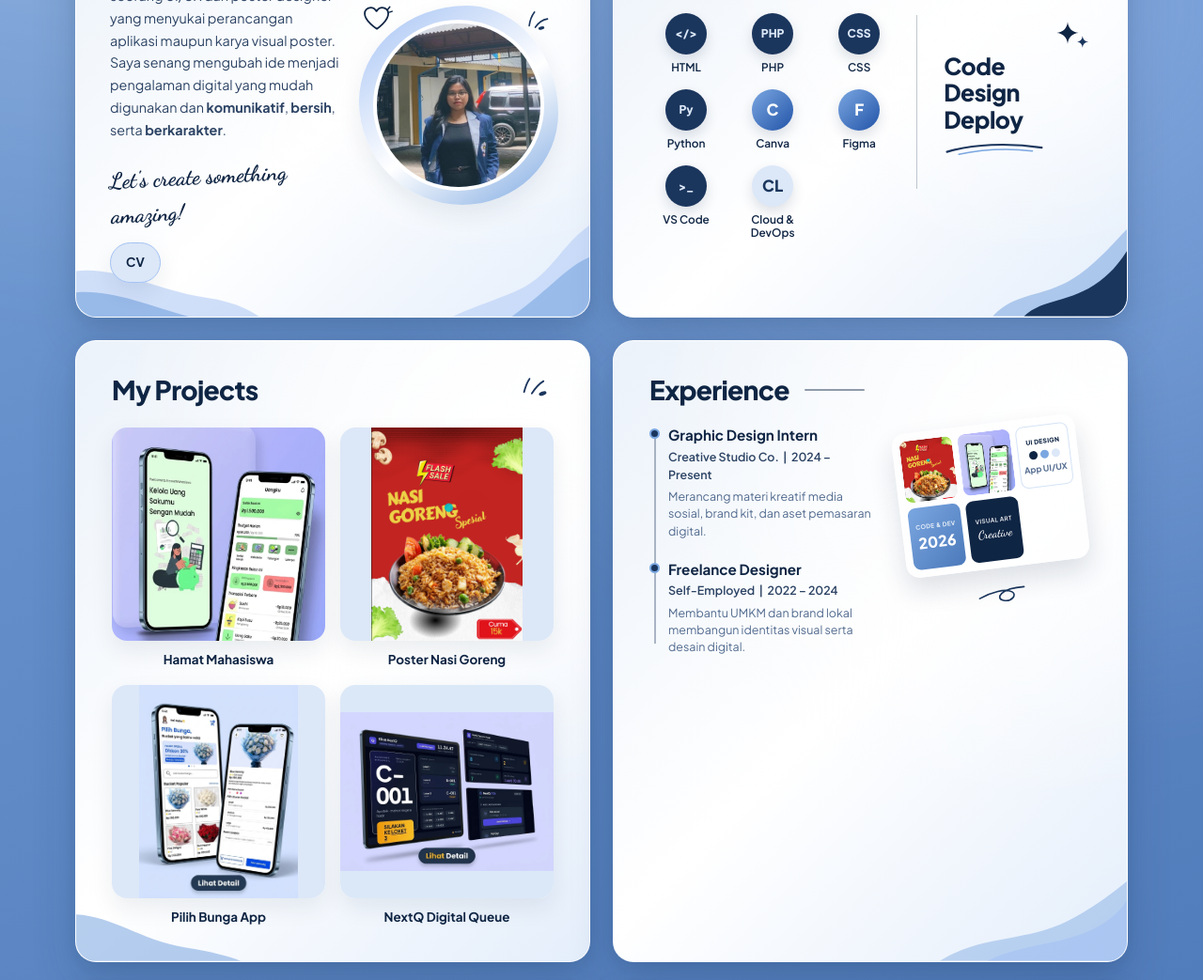
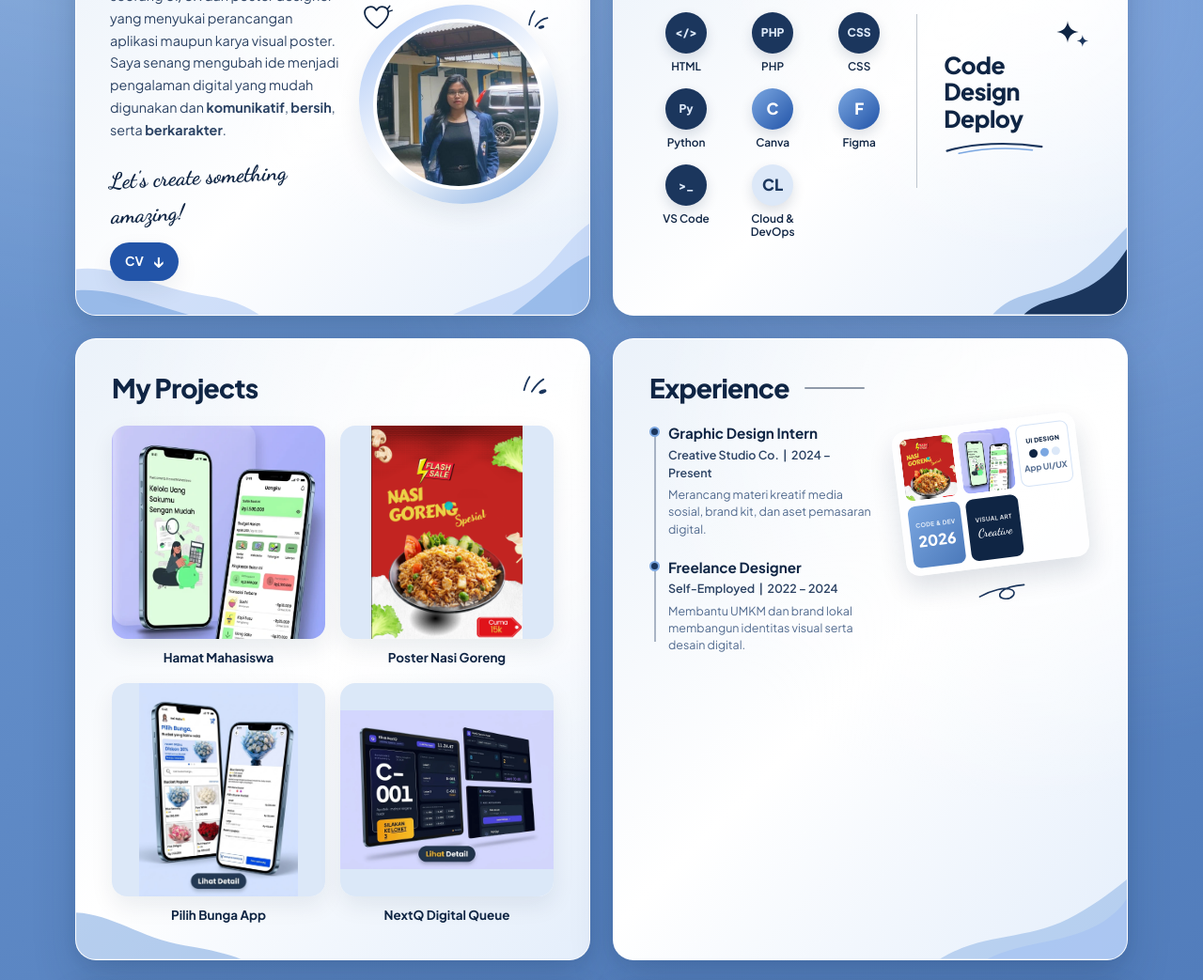
Before and after one commit to MeliaFransiskaSung/portofolio, a plain HTML site: page index.html in a window 1280 px wide. Shown: the part 719-1762 px from the top of the page at 94% size. Drawn offline with Linux system fonts and the light colour scheme.

Commit message:
Match CV button to download style
Co-authored-by: Copilot <223556219+Copilot@users.noreply.github.com>

```diff
--- a/index.html
+++ b/index.html
@@ -176,6 +176,7 @@
             <div class="cv-actions">
               <a class="cv-preview" href="assets/cv_Magang.pdf" target="_blank" rel="noopener noreferrer">
                 CV
+                <span aria-hidden="true">&darr;</span>
               </a>
             </div>
           </div>
--- a/styles.css
+++ b/styles.css
@@ -531,20 +531,25 @@ button {
 .cv-preview {
   display: inline-flex;
   align-items: center;
+  gap: 9px;
   padding: 10px 16px;
   border-radius: 999px;
   font-size: 0.84rem;
   font-weight: 700;
-  background: var(--blue-service);
-  color: var(--navy-dark);
-  border: 1px solid var(--blue-soft);
+  background: var(--royal-accent);
+  color: #ffffff;
   box-shadow: var(--shadow-soft);
   transition: transform 0.2s ease, background-color 0.2s ease;
 }
 
 .cv-preview:hover {
   transform: translateY(-2px);
-  background: var(--blue-soft);
+  background: var(--navy-accent);
+}
+
+.cv-preview span {
+  font-size: 1.1rem;
+  line-height: 1;
 }
 
 .about-visual {
```
